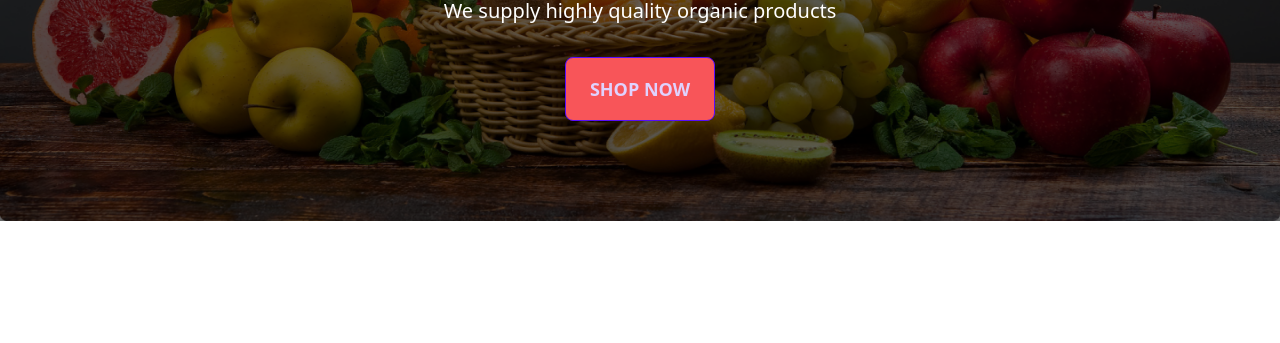
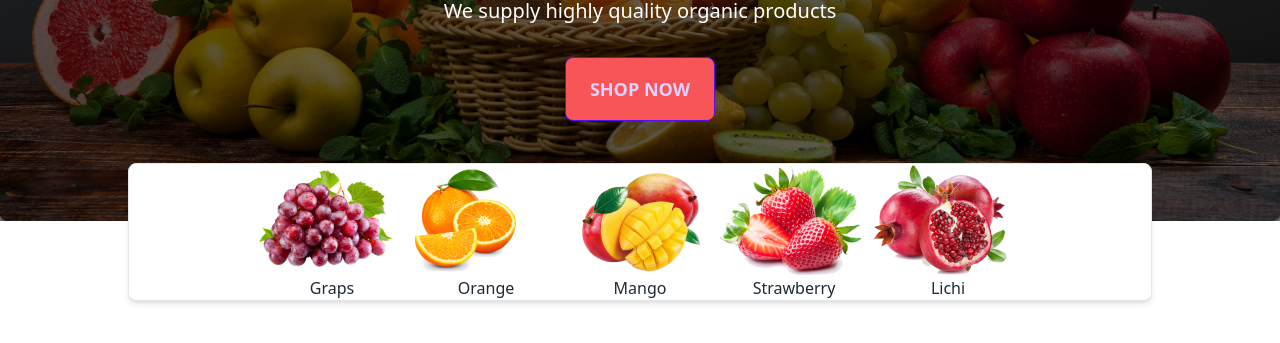
Before and after one commit to Aman-nur69/Fruit-Brust, a plain HTML site: page index.html in a window 1280 px wide. Shown: the part 445-788 px from the top of the page. Drawn offline with nearby package versions, Linux system fonts and the light colour scheme; grey boxes are pictures that could not be loaded.

Commit message:
another one

```diff
--- a/index.html
+++ b/index.html
@@ -61,6 +61,7 @@
     <!-- navbar ends -->
     <main>
       <!-- Banner slide -->
+      <div class="relative z-10">
         <section class="container mx-auto">
           <div class="carousel w-full lg:h-[500px]">
             <div id="slide1" class="carousel-item relative w-full">
@@ -121,7 +122,36 @@
             </div>
           </div>
         </section>
+      </div>
       <!-- banner end -->
+
+      <!-- fruits section -->
+      <section class="container mx-auto hidden text-center md:flex justify-center lg:flex justify-center border rounded-lg shadow-md bg-white md:max-w-screen-sm  lg:max-screen-md xl:max-w-screen-lg relative z-20 md:bottom-12 lg:bottom-16">
+        <div class="grid grid-cols-5 justify-center">
+          <div>
+            <img src="./images/fruit1.png" alt="">
+            <a href="">Graps</a>
+          </div>
+          <div>
+            <img src="./images/fruit2.png" alt="">
+            <a href="">Orange</a>
+          </div>
+          <div>
+            <img src="./images/fruit3.png" alt="">
+            <a href="">Mango</a>
+          </div>
+          <div>
+            <img src="./images/fruit4.png" alt="">
+            <a href="">Strawberry</a>
+          </div>
+          <div>
+            <img src="./images/fruit5.png" alt="">
+            <a href="">Lichi</a>
+          </div>
+        </div>
+      </section>
+      <!-- fruits end -->
+
     </main>
     <footer>
 
```
Lines whose indentation alone changed are shown as unchanged.
